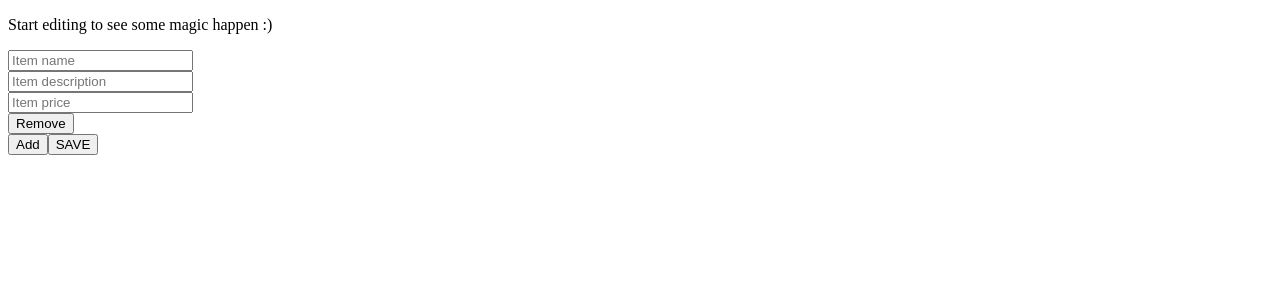
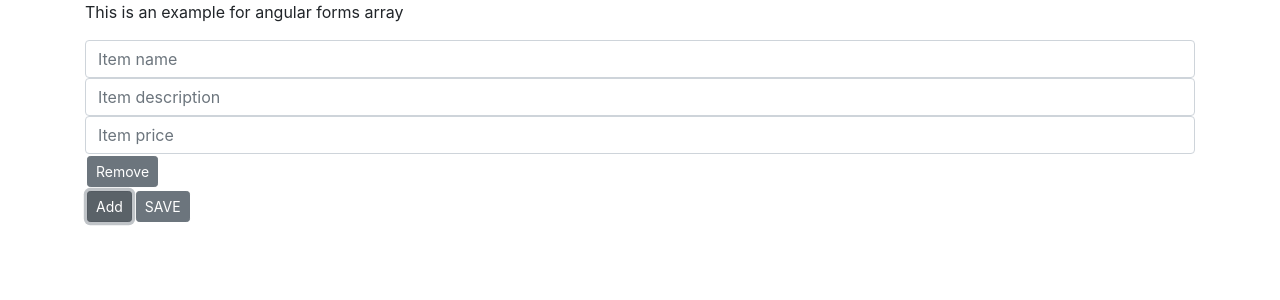
Before and after one commit to vkbiotech841/forms-array-angular, an Angular app: page / in a window 1280 px wide. Both pictures are taken after a click on the button "Add". Shown: the top 300 px of the page. Built offline with nearby package versions, Linux system fonts and the light colour scheme.

Commit message:
bootstrap added

```diff
--- a/package.json
+++ b/package.json
@@ -19,6 +19,7 @@
     "@angular/platform-browser": "~8.0.3",
     "@angular/platform-browser-dynamic": "~8.0.3",
     "@angular/router": "~8.0.3",
+    "bootstrap": "^4.5.3",
     "rxjs": "~6.4.0",
     "tslib": "^1.9.0",
     "zone.js": "~0.9.1"
--- a/src/app/app.component.html
+++ b/src/app/app.component.html
@@ -1,31 +1,32 @@
+<div class="container">
   <p>
-  Start editing to see some magic happen :)
+    This is an example for angular forms array
   </p>
-
   <form [formGroup]="orderForm">
     <div formArrayName="items" *ngFor="let item of orderForm.get('items')['controls']; let i = index;">
       <div [formGroupName]="i">
-      <div class="form-control">
-        <input formControlName="name" placeholder="Item name">
+        <div>
+          <input formControlName="name" placeholder="Item name" class="form-control">
         </div>
-      <div class="form-control">
-        <input formControlName="description" placeholder="Item description">
+        <div>
+          <input formControlName="description" placeholder="Item description" class="form-control">
         </div>
-      <div class="form-control">
-        <input formControlName="price" placeholder="Item price">
+        <div>
+          <input formControlName="price" placeholder="Item price" class="form-control">
         </div>
       </div>
-    <button (click)="removeItem(i)">Remove</button>
+      <button class="btn btn-secondary btn-sm" (click)="removeItem(i)">Remove</button>
     </div>
   </form>
 
-<button (click)="addItem()">Add</button>
-<button (click)="getFormValue()">SAVE</button>
+  <button class="btn btn-secondary btn-sm" (click)="addItem()">Add</button>
+  <button class="btn btn-secondary btn-sm" (click)="getFormValue()">SAVE</button>
 
   <div *ngFor="let formValue of finalFormValue">
     {{formValue.name}}
     {{formValue.description}}
     {{formValue.price}}
+  </div>
 </div>
 
 
--- a/src/app/app.component.ts
+++ b/src/app/app.component.ts
@@ -16,6 +16,8 @@ export class AppComponent {
   name: FormControl;
   description: FormControl;
   price: FormControl;
+
+  finalFormValue: any[] = [];
 
 
   constructor(
@@ -57,10 +59,10 @@ export class AppComponent {
     this.items.removeAt(index);
   };
 
-  finalFormValue: any[] = [];
+
   getFormValue() {
     this.finalFormValue = this.orderForm.value.items
     console.log("orderForm", this.orderForm.value.items,);
-  }
+  };
 
 }
--- a/src/styles.scss
+++ b/src/styles.scss
@@ -1 +1,6 @@
 /* You can add global styles to this file, and also import other style files */
+@import "~bootstrap/dist/css/bootstrap.css";
+
+.btn {
+  margin: 2px;
+}
```
Also changed, not shown: 1 other file (tests, documents, lock files or other folders). Lines whose indentation alone changed are shown as unchanged.
